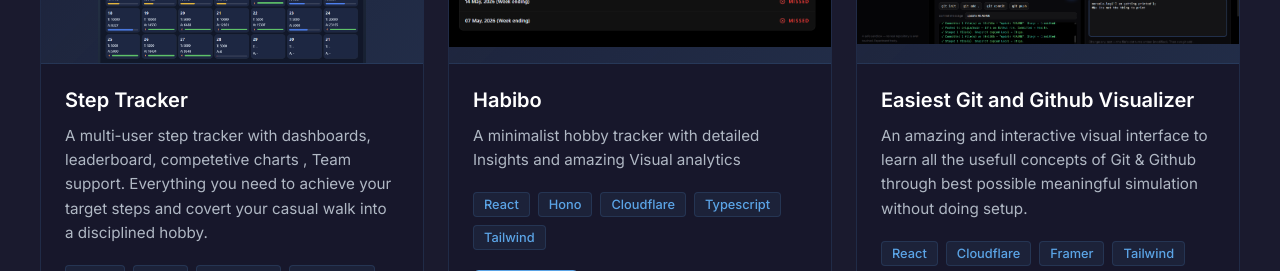
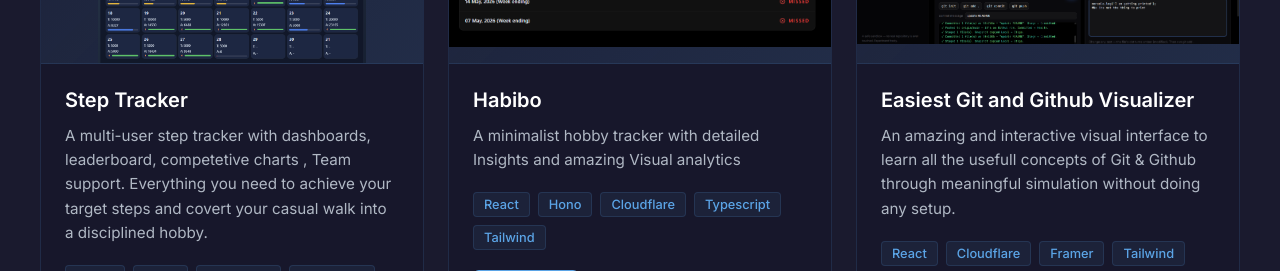
Before and after one commit to adityarajbisoyi/Portfolio, a React (Vite) app: page / in a window 1280 px wide. Shown: the part 2120-2391 px from the top of the page. Built offline with nearby package versions, Linux system fonts and the light colour scheme; no server answers.

Commit message:
Preposition fix

```diff
--- a/src/components/Projects.jsx
+++ b/src/components/Projects.jsx
@@ -307,7 +307,7 @@
     id: 3,
     title: 'Easiest Git and Github Visualizer',
     folderName: 'GitVisualizer',
-    description: 'An amazing and interactive visual interface to learn all the usefull concepts of Git & Github through best possible meaningful simulation without doing setup.',
+    description: 'An amazing and interactive visual interface to learn all the usefull concepts of Git & Github through meaningful simulation without doing any setup.',
     tech: ['React','Cloudflare','Framer','Tailwind'],
     category: 'Simulation',
     deployedUrl: 'https://git-github-visualizer.learnerbisoyi.workers.dev'
```
